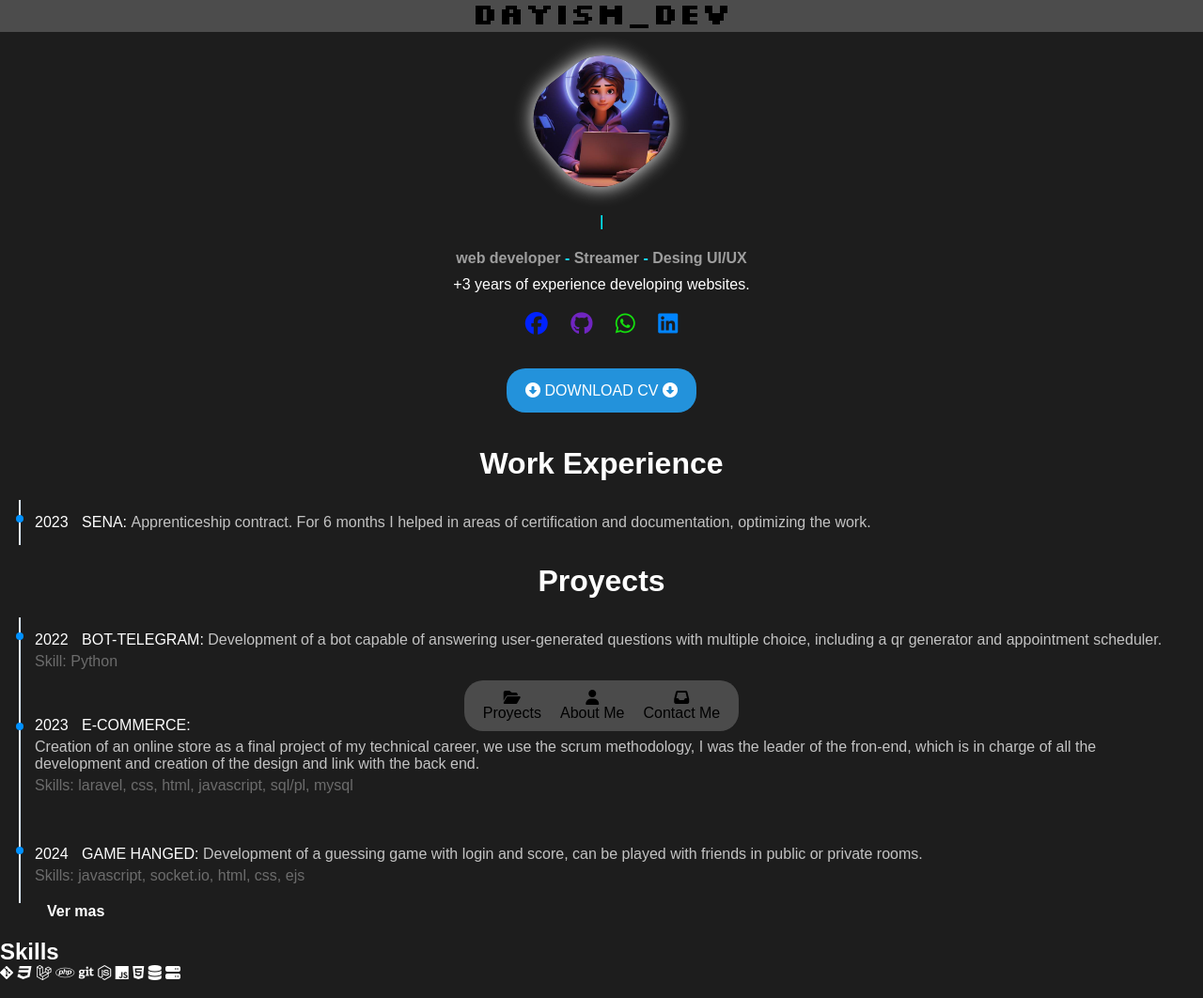
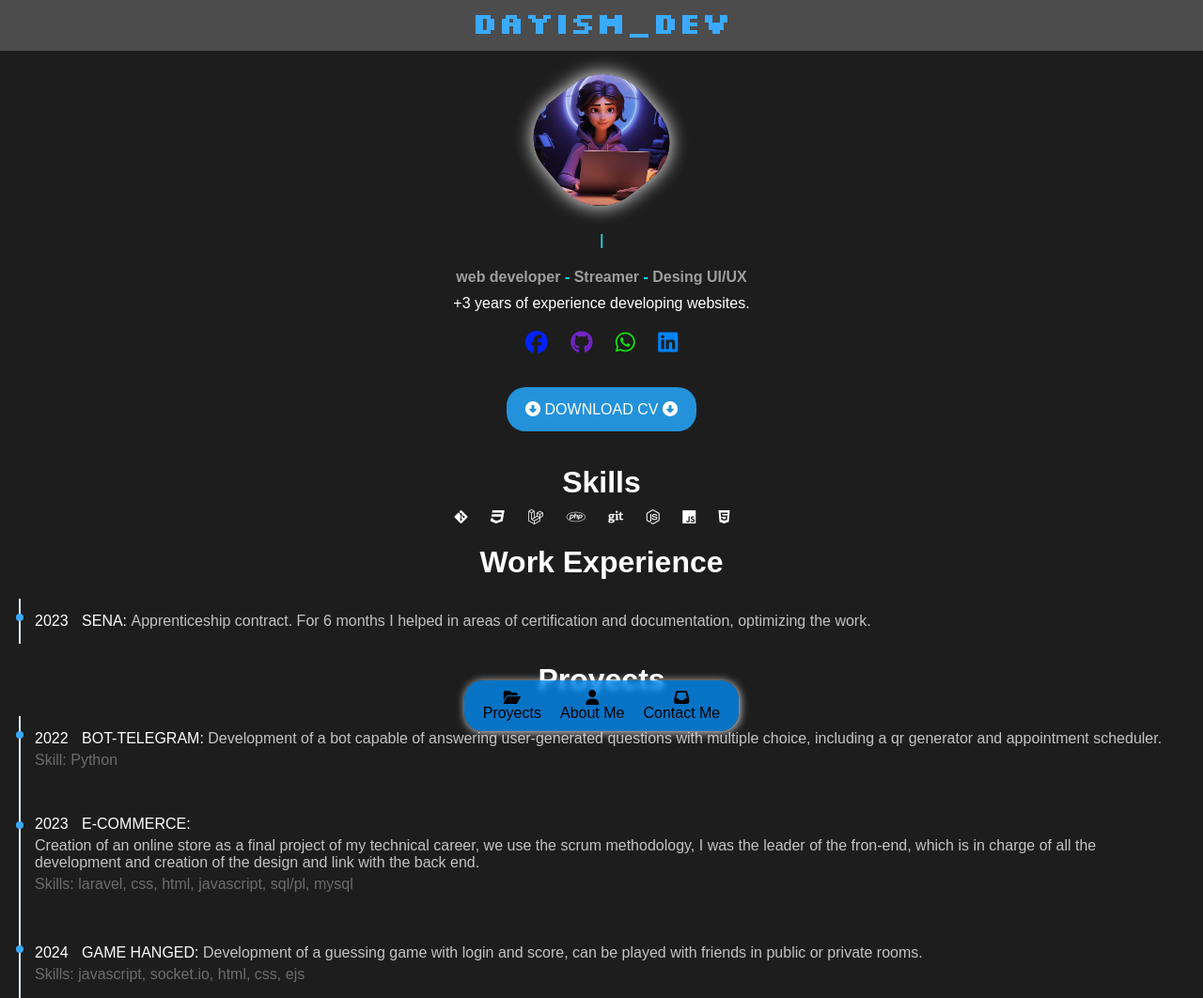
Before and after one commit to DayanaMeneses/DayisMeneses_Dev, a plain HTML site: page index.html in a window 1280 px wide. Shown: the part 7-1069 px from the top of the page at 94% size. Drawn offline with Linux system fonts and the light colour scheme; a web font is replaced by a local one.

Commit message:
Pruebas para ver como se ve desde el celular

```diff
--- a/index.html
+++ b/index.html
@@ -82,7 +82,24 @@
                 </a><!--
                 <a href="">Ratings and Opinions</a> -->
             </article>
+            <article class="aside__section-container-skills">
+                <h2>Skills</h2>
+                <p>
+                    <span><i class="fa-brands fa-git-alt"></i></span>
+                    <span><i class="fa-brands fa-css3"></i></span>
+                    <span><i class="fa-brands fa-laravel"></i></span>
+                    <span><i class="fa-brands fa-php"></i></span>
+                    <span><i class="fa-brands fa-git"></i></span>
+                    <span><i class="fa-brands fa-node-js"></i></span>
+                    <span><i class="fa-brands fa-js"></i></span>
+                    <span><i class="fa-brands fa-html5"></i></span><!--
+                    <span><i class="fa-solid fa-database"></i></span>
+                    <span><i class="fa-solid fa-server"></i></span> -->
+                    <span></span>
+                </p>
+            </article>
         </section>
+
         <section class="main__section-container-work">
             <h2>Work Experience</h2>
             <p>
@@ -91,6 +108,7 @@
                 <span>Apprenticeship contract. For 6 months I helped in areas of certification and documentation, optimizing the work.</span>
             </p>
         </section>
+
         <section class="main__section-container-projects">
             <h2>Proyects</h2>
             <a href="/">
@@ -118,25 +136,9 @@
             </a>
             <h4><a href="/">Ver mas</a></h4>
         </section>
+
     </main>
-
     <aside class="aside">
-        <section>
-            <h2>Skills</h2>
-            <p>
-                <span><i class="fa-brands fa-git-alt"></i></span>
-                <span><i class="fa-brands fa-css3"></i></span>
-                <span><i class="fa-brands fa-laravel"></i></span>
-                <span><i class="fa-brands fa-php"></i></span>
-                <span><i class="fa-brands fa-git"></i></span>
-                <span><i class="fa-brands fa-node-js"></i></span>
-                <span><i class="fa-brands fa-js"></i></span>
-                <span><i class="fa-brands fa-html5"></i></span>
-                <span><i class="fa-solid fa-database"></i></span>
-                <span><i class="fa-solid fa-server"></i></span>
-                <span></span>
-            </p>
-        </section>
         <section class="aside__section-container-education">
             <h2>Education</h2>
             <a href="/">
@@ -166,14 +168,14 @@
         </section>
     </aside>
     <footer class="footer">
-        <h5>Copyright - 2024</h5>
-        <iframe  src="https://www.google.com/maps/embed?pb=!1m18!1m12!1m3!1d127450.08734952615!2d-76.60806581779234!3d3.395232266260256!2m3!1f0!2f0!3f0!3m2!1i1024!2i768!4f13.1!3m3!1m2!1s0x8e30a6f0cc4bb3f1%3A0x1f0fb5e952ae6168!2sCali%2C%20Valle%20del%20Cauca!5e0!3m2!1ses-419!2sco!4v1722969379320!5m2!1ses-419!2sco" allowfullscreen="" loading="lazy" referrerpolicy="no-referrer-when-downgrade"></iframe>
+        <h5>© Copyright - Derechos Reservados - 2024</h5>
+        <!-- <iframe  src="https://www.google.com/maps/embed?pb=!1m18!1m12!1m3!1d127450.08734952615!2d-76.60806581779234!3d3.395232266260256!2m3!1f0!2f0!3f0!3m2!1i1024!2i768!4f13.1!3m3!1m2!1s0x8e30a6f0cc4bb3f1%3A0x1f0fb5e952ae6168!2sCali%2C%20Valle%20del%20Cauca!5e0!3m2!1ses-419!2sco!4v1722969379320!5m2!1ses-419!2sco" allowfullscreen="" loading="lazy" referrerpolicy="no-referrer-when-downgrade"></iframe>
         <section>
             <h5>Contact Us:</h5>
             <p>Gmail</p>
             <p>Phone</p>
             <p>GitHub</p>
-        </section>
+        </section> -->
     </footer>
 </body>
 </html>
--- a/public/css/header.css
+++ b/public/css/header.css
@@ -4,13 +4,16 @@
     */
     & .header__container-title {
         background-color: var(--colorBackgroundNavbar);
+        padding: 10px;
         & .header__container-title__content-title {
-            & h1 { color: var(--colorItemsNavbar); }
+            & h1 { color: #3aaaff; }
         }
     }
     & .header__nav {
-        background-color: var(--colorBackgroundNavbar);
-        backdrop-filter: blur(5px);
+        z-index: 100000;
+        background-color: #0091ffbe;
+        backdrop-filter: blur(3px);
+        box-shadow: 1px 1px 10px rgba(255, 255, 255, 0.888);
         display: flex;
         justify-content: center;
         align-items: center;
--- a/public/css/index.css
+++ b/public/css/index.css
@@ -38,7 +38,7 @@
             /* margin: 10px 0; */
             padding: 10px 15px;
             & span:nth-child(1)::before {
-                background-color: #0091ff;
+                background-color: #3aaaff;
                 content: "";
                 width: .5em;
                 height: .5em;
@@ -103,7 +103,7 @@
         }
         & h4 {
             margin: 10px 0;
-            color: rgb(23, 213, 255);
+            color: rgb(0, 242, 255);
             & span {
                 color: rgb(158, 158, 158);
             }
@@ -140,7 +140,17 @@
                 padding: 15px 20px;
             }
         }
-
+        & .aside__section-container-skills {
+            h2 {
+                font-size: 2em;
+                padding-bottom: 10px;
+            }
+            & p {
+                & span {
+                    padding: 10px;
+                }
+            }
+        }
     }
 
     & .main__section-container-work, .main__section-container-projects {
@@ -203,14 +213,6 @@
     }
 }
 
-@keyframes profileTitleWriting {
-    0% { width: 0%; }
-    30% { width: 100% }
-}
-@keyframes profileTitleWaiting {
-    from { border-color: transparent; }
-    to { border-color: #ffffff; }
-}
 
 
 .aside {
@@ -270,3 +272,20 @@
         } */
     }
 }
+
+
+
+
+@keyframes profileTitleWriting {
+    0% { width: 0%; }
+    30% { width: 100% }
+}
+@keyframes profileTitleWaiting {
+    from { border-color: transparent; }
+    to { border-color: #ffffff; }
+}
+
+.footer {
+    margin-bottom: 6em;
+    text-align: center;
+}
```
